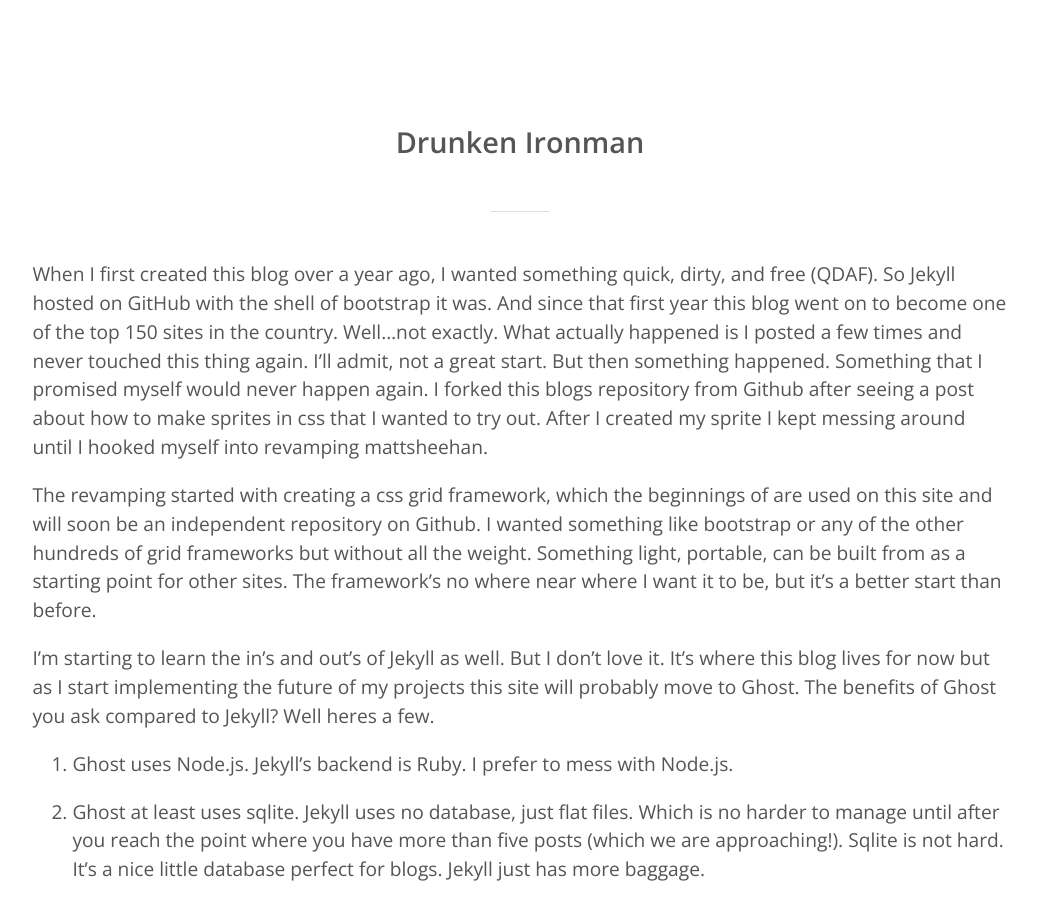
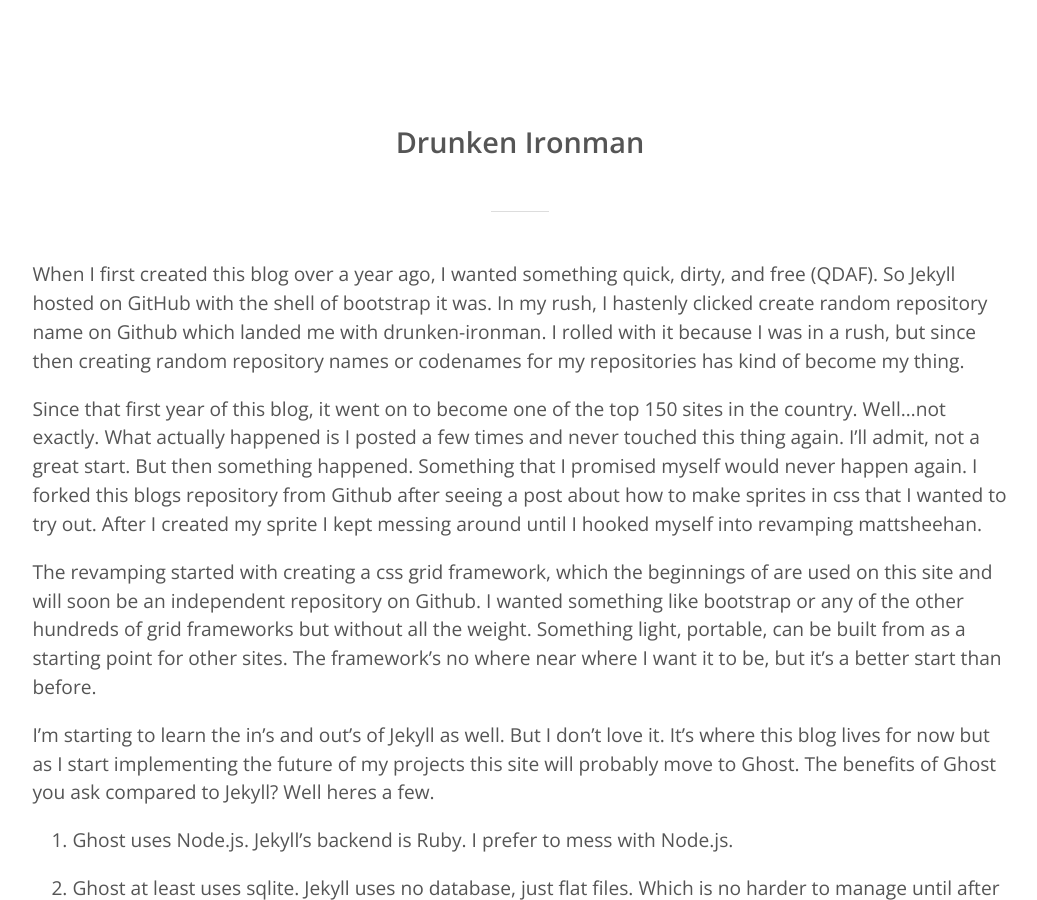
Before and after one commit to mattamabeli/drunken-ironman, a Jekyll site: the page built from _posts/2014-03-22-Drunken-Ironman.markdown, in a window 1280 px wide and 900 px high, scrolled down 319 px. Shown: the whole window, without its empty margins (120-1157 px from the left). Built offline with Jekyll 4.4.1, drawn with Linux system fonts in a browser that asks for light colours.

Commit message:
added resources to include

```diff
--- a/_posts/2014-03-22-Drunken-Ironman.markdown
+++ b/_posts/2014-03-22-Drunken-Ironman.markdown
@@ -6,7 +6,9 @@
 ---
 
 
-When I first created this blog over a year ago, I wanted something quick, dirty, and free (QDAF). So Jekyll hosted on GitHub with the shell of bootstrap it was. And since that first year this blog went on to become one of the top 150 sites in the country. Well...not exactly. What actually happened is I posted a few times and never touched this thing again. I'll admit, not a great start. But then something happened. Something that I promised myself would never happen again. I forked this blogs repository from Github after seeing a post about how to make sprites in css that I wanted to try out. After I created my sprite I kept messing around until I hooked myself into revamping mattsheehan.
+When I first created this blog over a year ago, I wanted something quick, dirty, and free (QDAF). So Jekyll hosted on GitHub with the shell of bootstrap it was. In my rush, I hastenly clicked create random repository name on Github which landed me with drunken-ironman. I rolled with it because I was in a rush, but since then creating random repository names or codenames for my repositories has kind of become my thing.
+
+Since that first year of this blog, it went on to become one of the top 150 sites in the country. Well...not exactly. What actually happened is I posted a few times and never touched this thing again. I'll admit, not a great start. But then something happened. Something that I promised myself would never happen again. I forked this blogs repository from Github after seeing a post about how to make sprites in css that I wanted to try out. After I created my sprite I kept messing around until I hooked myself into revamping mattsheehan.
 
 The revamping started with creating a css grid framework, which the beginnings of are used on this site and will soon be an independent repository on Github. I wanted something like bootstrap or any of the other hundreds of grid frameworks but without all the weight. Something light, portable, can be built from as a starting point for other sites. The framework's no where near where I want it to be, but it's a better start than before.
 
```
